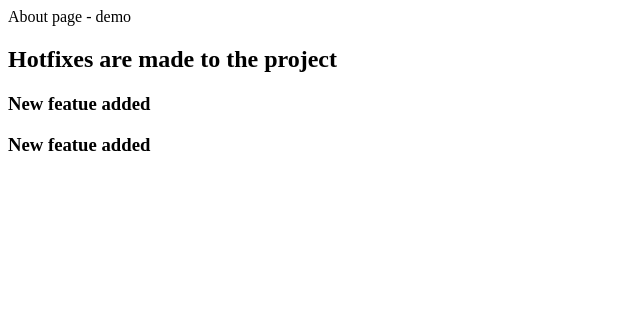
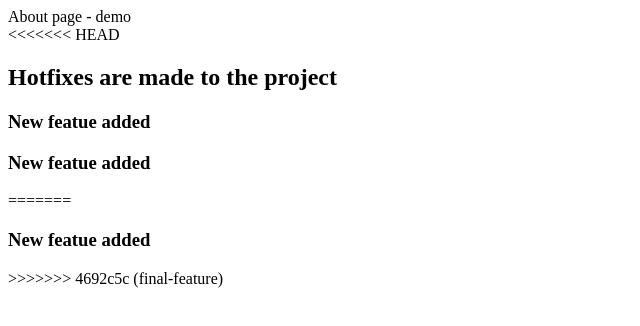
Before and after one commit to srishti-maurya/training-practise-cs, a plain HTML site: page about.html in a window 1280 px wide. Shown: the whole page, without its empty margins (0-640 px from the left). Drawn offline with Linux system fonts and the light colour scheme.

```diff
--- a/about.html
+++ b/about.html
@@ -8,6 +8,7 @@
 </head>
 <body>
     <div>About page - demo</div>
+<<<<<<< HEAD
 
 
     <h2>Hotfixes are made to the project</h2>
@@ -17,5 +18,8 @@
 
     <h3>New featue added</h3>
 
+=======
+    <h3>New featue added</h3>
+>>>>>>> 4692c5c (final-feature)
 </body>
 </html>
```
